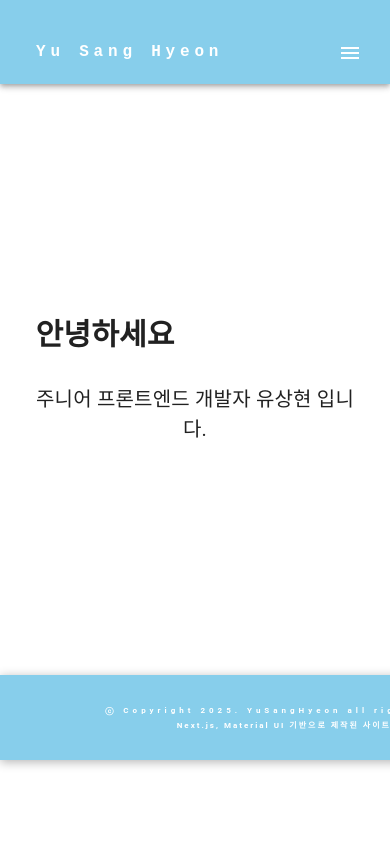
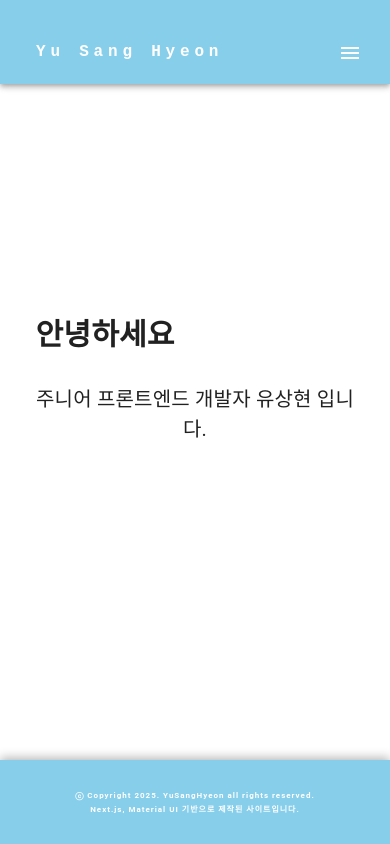
Before and after one commit to YSangH/PortfolioSite, a Next.js app: page / in a window 390 px wide. Built offline with nearby package versions, Linux system fonts and the light colour scheme.

Commit message:
fix: footer & dashboard 반응형 설정

```diff
--- a/src/components/DashBoard.tsx
+++ b/src/components/DashBoard.tsx
@@ -1,3 +1,119 @@
+// "use client";
+// import * as React from "react";
+// import CssBaseline from "@mui/material/CssBaseline";
+// import Box from "@mui/material/Box";
+// import Container from "@mui/material/Container";
+// import Typography from "@mui/material/Typography";
+
+// const greetings = [
+//   "Hello",
+//   "こんにちは",
+//   "你好",
+//   "здравствуйте",
+//   "Hola",
+//   "Bonjour",
+//   "xin chào",
+//   "guten Tag",
+//   "buongiorno",
+//   "สวัสดีครับ",
+//   "नमस्ते",
+//   "안녕하세요",
+// ];
+
+// export default function DashBoard() {
+//   const [currentGreeting, setCurrentGreeting] = React.useState<string | null>(
+//     null
+//   );
+//   const [animationEnded, setAnimationEnded] = React.useState(false);
+//   const [typedText, setTypedText] = React.useState("");
+
+//   React.useEffect(() => {
+//     let index = 0;
+
+//     const initialTimeout = setTimeout(() => {
+//       setCurrentGreeting(greetings[0]);
+
+//       const interval = setInterval(() => {
+//         index += 1;
+
+//         if (index === greetings.length) {
+//           clearInterval(interval);
+//           setAnimationEnded(true);
+//         } else {
+//           setCurrentGreeting(greetings[index]);
+//         }
+//       }, 200);
+//     }, 600);
+
+//     return () => {
+//       clearTimeout(initialTimeout);
+//     };
+//   }, []);
+
+//   React.useEffect(() => {
+//     if (animationEnded) {
+//       const text = " 주니어 프론트엔드 개발자 유상현 입니다.";
+//       let charIndex = 0;
+
+//       const typingInterval = setInterval(() => {
+//         setTypedText((prev) => {
+//           return (prev ?? "") + text[charIndex];
+//         });
+//         charIndex += 1;
+
+//         if (charIndex >= text.length) {
+//           clearInterval(typingInterval);
+//           setTypedText(text);
+//         }
+//       }, 100);
+
+//       return () => clearInterval(typingInterval);
+//     }
+//   }, [animationEnded]);
+
+//   return (
+//     <React.Fragment>
+//       <CssBaseline />
+//       <Container maxWidth="lg" sx={{ bgcolor: "#ffffff" }}>
+//         <Box
+//           sx={{
+//             bgcolor: "#ffffff",
+//             minHeight: "60vh", // 고정 height 대신 최소 높이 설정
+//             display: "flex",
+//             flexDirection: "column",
+//             alignItems: "flex-start",
+//             justifyContent: "center",
+//             margin: { xs: "5vh 5vw", md: "10vh 10vw" },
+//             textAlign: "center", // 모바일에서 텍스트 중앙 정렬
+//           }}
+//         >
+//           <Typography
+//             variant="h4"
+//             gutterBottom
+//             sx={{
+//               float: "left",
+//               fontWeight: "bold",
+//               fontSize: { xs: "30px", sm: "40px", md: "60px" }, // 반응형 폰트 크기
+//             }}
+//           >
+//             {currentGreeting || ""}
+//           </Typography>
+//           <Typography
+//             sx={{
+//               fontSize: { xs: "20px", sm: "25px", md: "30px" }, // 반응형 텍스트 크기
+//               marginTop: "20px",
+//             }}
+//           >
+//             {typedText || ""}
+//           </Typography>
+//         </Box>
+//       </Container>
+//     </React.Fragment>
+//   );
+// }
+
+// ------------------------------------- 수정전
+
 "use client";
 import * as React from "react";
 import CssBaseline from "@mui/material/CssBaseline";
@@ -78,13 +194,14 @@ export default function DashBoard() {
         <Box
           sx={{
             bgcolor: "#ffffff",
-            minHeight: "60vh", // 고정 height 대신 최소 높이 설정
+            minHeight: "60vh",
             display: "flex",
             flexDirection: "column",
             alignItems: "flex-start",
             justifyContent: "center",
+            // 480px 이하에서는 이 마진 값이 적용
             margin: { xs: "5vh 5vw", md: "10vh 10vw" },
-            textAlign: "center", // 모바일에서 텍스트 중앙 정렬
+            textAlign: "center",
           }}
         >
           <Typography
@@ -93,14 +210,14 @@ export default function DashBoard() {
             sx={{
               float: "left",
               fontWeight: "bold",
-              fontSize: { xs: "30px", sm: "40px", md: "60px" }, // 반응형 폰트 크기
+              fontSize: { xs: "30px", sm: "40px", md: "60px" },
             }}
           >
             {currentGreeting || ""}
           </Typography>
           <Typography
             sx={{
-              fontSize: { xs: "20px", sm: "25px", md: "30px" }, // 반응형 텍스트 크기
+              fontSize: { xs: "20px", sm: "25px", md: "30px" },
               marginTop: "20px",
             }}
           >
--- a/src/components/Footer.tsx
+++ b/src/components/Footer.tsx
@@ -1,3 +1,55 @@
+// "use client";
+// import * as React from "react";
+// import Typography from "@mui/material/Typography";
+// import { Box, Container } from "@mui/material";
+
+// export default function Footer() {
+//   return (
+//     <>
+//       <Box
+//         sx={{
+//           minWidth: "600px",
+//           width: "100%",
+//           minHeight: "10vh",
+//           display: "flex",
+//           alignItems: "center",
+//           backgroundColor: "#87CEEB",
+//           color: "#ffffff",
+//           position: "fixed",
+//           boxShadow: "0 2px 10px rgba(0, 0, 0, 0.3)",
+//         }}
+//       >
+//         <Container sx={{ textAlign: "center", paddingTop: "5px" }}>
+//           <Typography
+//             variant="h6"
+//             sx={{
+//               fontSize: "clamp(0.5rem, 1vw, 1rem)",
+//               letterSpacing: "4px",
+//               fontWeight: "bold",
+//               marginBottom: "2px",
+//             }}
+//           >
+//             ⓒ Copyright 2025. YuSangHyeon all rights reserved.
+//           </Typography>
+//           <Typography
+//             variant="h6"
+//             sx={{
+//               fontSize: "clamp(0.5rem, 1vw, 1rem)",
+//               letterSpacing: "2px",
+//               fontWeight: "bold",
+//               marginBottom: "2px",
+//             }}
+//           >
+//             Next.js, Material UI 기반으로 제작된 사이트입니다.
+//           </Typography>
+//         </Container>
+//       </Box>
+//     </>
+//   );
+// }
+
+// ---------------------------------------------------------
+
 "use client";
 import * as React from "react";
 import Typography from "@mui/material/Typography";
@@ -8,7 +60,6 @@ export default function Footer() {
     <>
       <Box
         sx={{
-          minWidth: "600px",
           width: "100%",
           minHeight: "10vh",
           display: "flex",
@@ -16,7 +67,11 @@ export default function Footer() {
           backgroundColor: "#87CEEB",
           color: "#ffffff",
           position: "fixed",
-          boxShadow: "0 2px 10px rgba(0, 0, 0, 0.3)",
+          bottom: 0,
+          left: 0,
+          right: 0,
+          boxShadow: "0 -2px 10px rgba(0, 0, 0, 0.3)",
+          zIndex: 1000,
         }}
       >
         <Container sx={{ textAlign: "center", paddingTop: "5px" }}>
@@ -24,9 +79,10 @@ export default function Footer() {
             variant="h6"
             sx={{
               fontSize: "clamp(0.5rem, 1vw, 1rem)",
-              letterSpacing: "4px",
+              letterSpacing: { xs: "1px", md: "4px" },
               fontWeight: "bold",
               marginBottom: "2px",
+              whiteSpace: "normal",
             }}
           >
             ⓒ Copyright 2025. YuSangHyeon all rights reserved.
@@ -35,9 +91,10 @@ export default function Footer() {
             variant="h6"
             sx={{
               fontSize: "clamp(0.5rem, 1vw, 1rem)",
-              letterSpacing: "2px",
+              letterSpacing: { xs: "1px", md: "2px" },
               fontWeight: "bold",
               marginBottom: "2px",
+              whiteSpace: "normal",
             }}
           >
             Next.js, Material UI 기반으로 제작된 사이트입니다.
```
